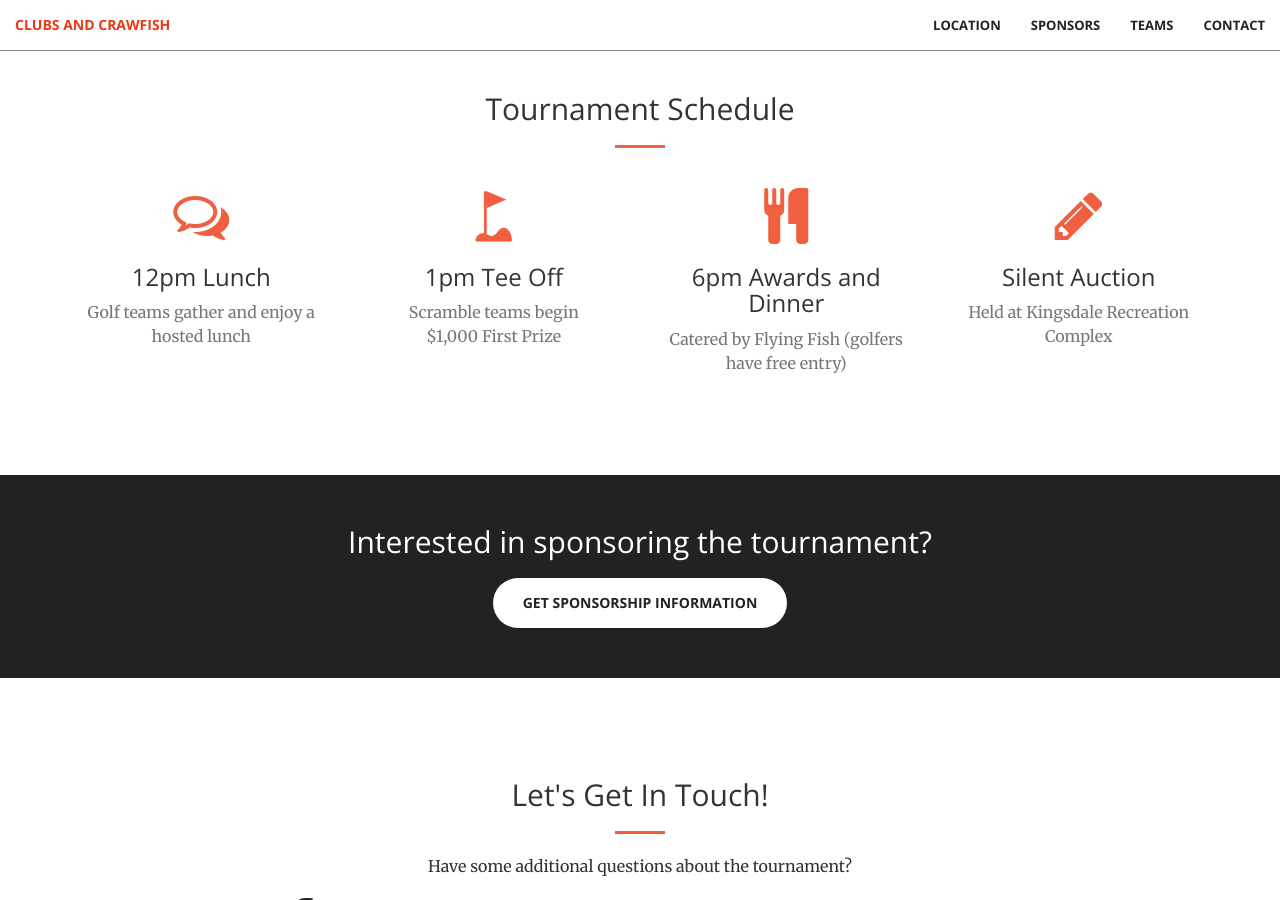
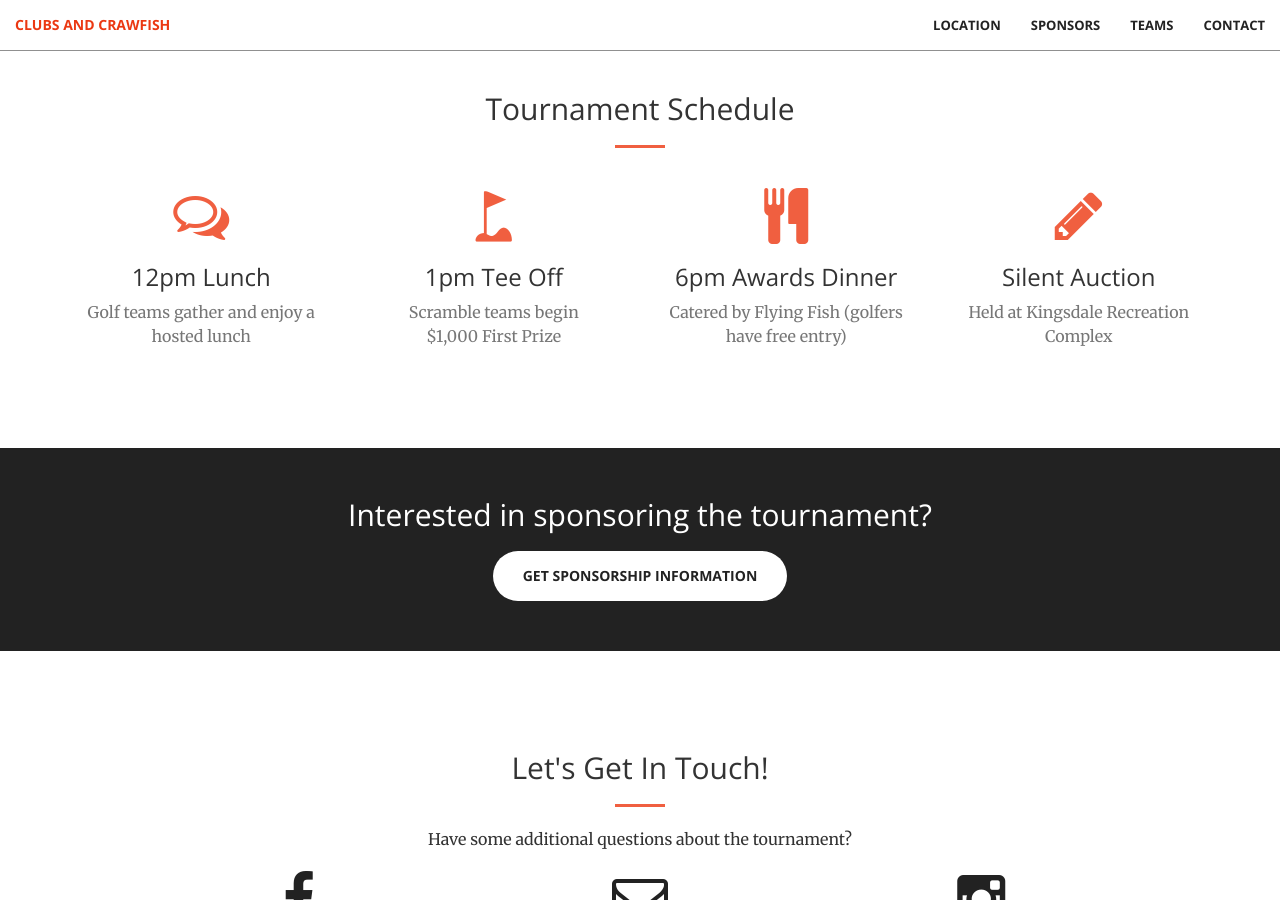
Before and after one commit to npadley/clubsandcrawfish, a Jekyll site: the page built from index.html, in a window 1280 px wide and 900 px high, scrolled down 1546 px. Built offline with Jekyll 4.4.1, drawn with Linux system fonts in a browser that asks for light colours.

Commit message:
Update text

```diff
--- a/_includes/schedule.html
+++ b/_includes/schedule.html
@@ -26,7 +26,7 @@
             <div class="col-lg-3 col-md-6 text-center">
                 <div class="service-box">
                     <i class="fa fa-4x fa-cutlery wow bounceIn text-primary" data-wow-delay=".2s"></i>
-                    <h3>6pm Awards and Dinner</h3>
+                    <h3>6pm Awards Dinner</h3>
                     <p class="text-muted">Catered by Flying Fish (golfers have free entry)</p>
                 </div>
             </div>
```
